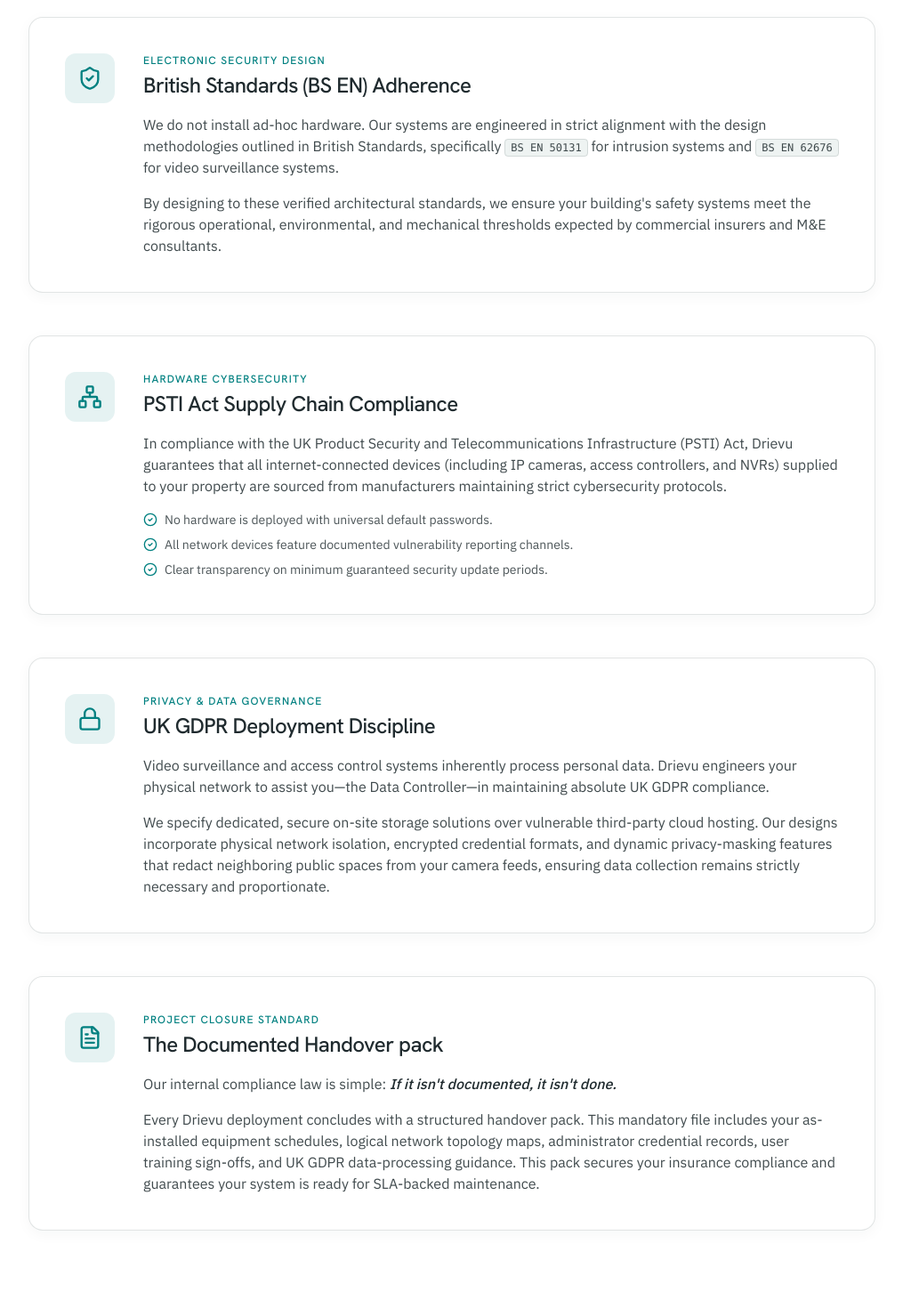
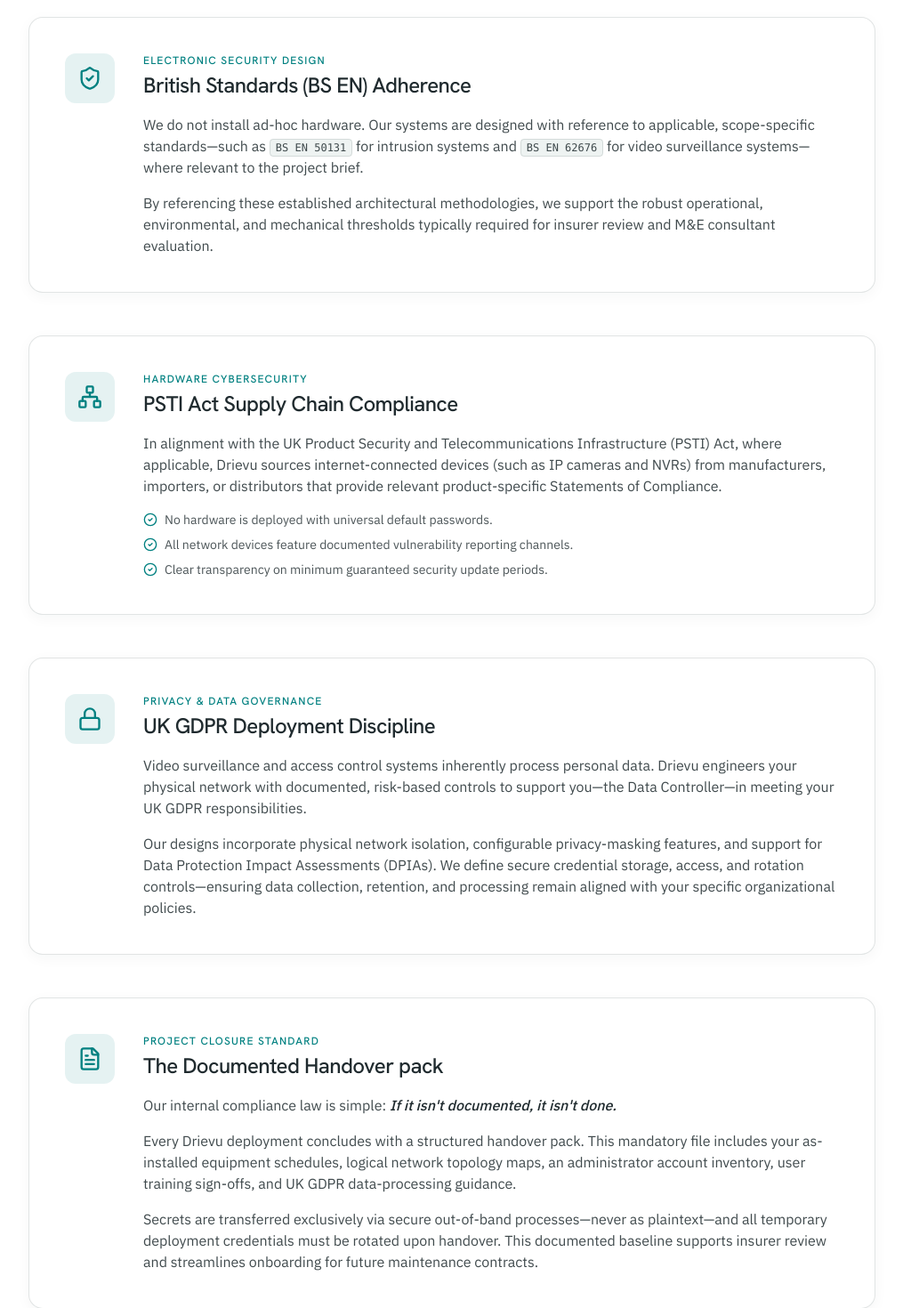
Before and after one commit to ashok-1986/drievu-web, a Next.js app: page /compliance in a window 1280 px wide. Shown: the part 620-2090 px from the top of the page at 89% size, without its empty margins (132-1147 px from the left). Built offline with nearby package versions, Linux system fonts and the light colour scheme.

Commit message:
fix: adjust compliance wording to remove absolute guarantees and clarify handover protocols

```diff
--- a/src/app/compliance/page.tsx
+++ b/src/app/compliance/page.tsx
@@ -6,7 +6,7 @@ import { ArrowLeft, ArrowRight, ShieldCheck, CheckCircle2, Lock, FileText, Netwo
 
 export default function CompliancePage() {
   return (
-    <div className="w-full pb-24 bg-brand-paper min-h-screen select-none">
+    <div className="w-full pb-24 bg-brand-paper min-h-screen">
       {/*
         * HERO HEADER SECTION
         * Strict Weight-500 Ceiling: Uses font-medium with optical tracking [-0.03em].
@@ -55,10 +55,10 @@ export default function CompliancePage() {
                 </h2>
               </div>
               <p className="font-body font-normal text-brand-slate/85 text-sm md:text-base leading-relaxed">
-                We do not install ad-hoc hardware. Our systems are engineered in strict alignment with the design methodologies outlined in British Standards, specifically <span className="font-mono text-xs bg-brand-mist px-1.5 py-0.5 rounded border border-brand-grey/20">BS EN 50131</span> for intrusion systems and <span className="font-mono text-xs bg-brand-mist px-1.5 py-0.5 rounded border border-brand-grey/20">BS EN 62676</span> for video surveillance systems.
+                We do not install ad-hoc hardware. Our systems are designed with reference to applicable, scope-specific standards—such as <span className="font-mono text-xs bg-brand-mist px-1.5 py-0.5 rounded border border-brand-grey/20">BS EN 50131</span> for intrusion systems and <span className="font-mono text-xs bg-brand-mist px-1.5 py-0.5 rounded border border-brand-grey/20">BS EN 62676</span> for video surveillance systems—where relevant to the project brief.
               </p>
               <p className="font-body font-normal text-brand-slate/85 text-sm md:text-base leading-relaxed">
-                By designing to these verified architectural standards, we ensure your building's safety systems meet the rigorous operational, environmental, and mechanical thresholds expected by commercial insurers and M&E consultants.
+                By referencing these established architectural methodologies, we support the robust operational, environmental, and mechanical thresholds typically required for insurer review and M&E consultant evaluation.
               </p>
             </div>
           </div>
@@ -78,7 +78,7 @@ export default function CompliancePage() {
                 </h2>
               </div>
               <p className="font-body font-normal text-brand-slate/85 text-sm md:text-base leading-relaxed">
-                In compliance with the UK Product Security and Telecommunications Infrastructure (PSTI) Act, Drievu guarantees that all internet-connected devices (including IP cameras, access controllers, and NVRs) supplied to your property are sourced from manufacturers maintaining strict cybersecurity protocols.
+                In alignment with the UK Product Security and Telecommunications Infrastructure (PSTI) Act, where applicable, Drievu sources internet-connected devices (such as IP cameras and NVRs) from manufacturers, importers, or distributors that provide relevant product-specific Statements of Compliance.
               </p>
               <ul className="space-y-2 mt-2">
                 <li className="flex items-start gap-2">
@@ -112,10 +112,10 @@ export default function CompliancePage() {
                 </h2>
               </div>
               <p className="font-body font-normal text-brand-slate/85 text-sm md:text-base leading-relaxed">
-                Video surveillance and access control systems inherently process personal data. Drievu engineers your physical network to assist you—the Data Controller—in maintaining absolute UK GDPR compliance.
+                Video surveillance and access control systems inherently process personal data. Drievu engineers your physical network with documented, risk-based controls to support you—the Data Controller—in meeting your UK GDPR responsibilities.
               </p>
               <p className="font-body font-normal text-brand-slate/85 text-sm md:text-base leading-relaxed">
-                We specify dedicated, secure on-site storage solutions over vulnerable third-party cloud hosting. Our designs incorporate physical network isolation, encrypted credential formats, and dynamic privacy-masking features that redact neighboring public spaces from your camera feeds, ensuring data collection remains strictly necessary and proportionate.
+                Our designs incorporate physical network isolation, configurable privacy-masking features, and support for Data Protection Impact Assessments (DPIAs). We define secure credential storage, access, and rotation controls—ensuring data collection, retention, and processing remain aligned with your specific organizational policies.
               </p>
             </div>
           </div>
@@ -138,7 +138,10 @@ export default function CompliancePage() {
                 Our internal compliance law is simple: <em className="text-brand-slate font-medium">If it isn't documented, it isn't done.</em>
               </p>
               <p className="font-body font-normal text-brand-slate/85 text-sm md:text-base leading-relaxed">
-                Every Drievu deployment concludes with a structured handover pack. This mandatory file includes your as-installed equipment schedules, logical network topology maps, administrator credential records, user training sign-offs, and UK GDPR data-processing guidance. This pack secures your insurance compliance and guarantees your system is ready for SLA-backed maintenance.
+                Every Drievu deployment concludes with a structured handover pack. This mandatory file includes your as-installed equipment schedules, logical network topology maps, an administrator account inventory, user training sign-offs, and UK GDPR data-processing guidance.
+              </p>
+              <p className="font-body font-normal text-brand-slate/85 text-sm md:text-base leading-relaxed">
+                Secrets are transferred exclusively via secure out-of-band processes—never as plaintext—and all temporary deployment credentials must be rotated upon handover. This documented baseline supports insurer review and streamlines onboarding for future maintenance contracts.
               </p>
             </div>
           </div>
```
